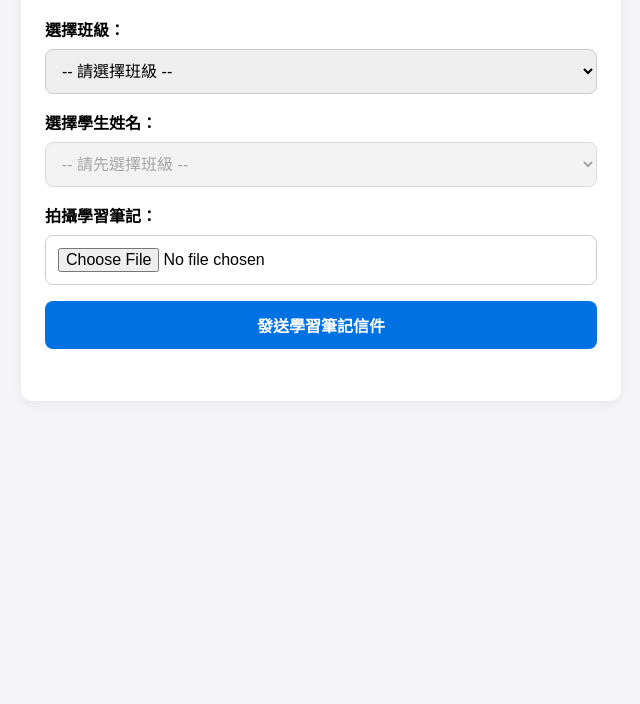
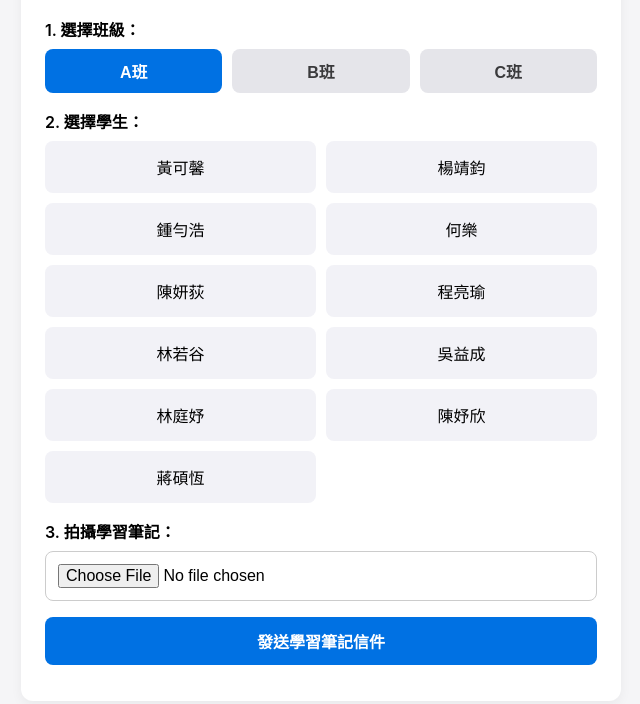
Before and after one commit to jimcozy/learning-pocket, a plain HTML site: page index.html in a window 1280 px wide. Both pictures are taken after a click on the button "發送學習筆記信件". Shown: the part 82-786 px from the top of the page, without its empty margins (319-959 px from the left). Drawn offline with nearby package versions, Linux system fonts and the light colour scheme.

Commit message:
Refactor HTML structure and improve styling

```diff
--- a/index.html
+++ b/index.html
@@ -19,41 +19,80 @@
       box-shadow: 0 4px 12px rgba(0, 0, 0, 0.05);
       margin-bottom: 20px;
     }
-    h2 {
-      margin-top: 0;
-      color: #1d1d1f;
+    h2 { margin-top: 0; color: #1d1d1f; }
+    label { display: block; margin: 16px 0 8px; font-weight: 600; }
+
+    /* 班級切換頁籤 */
+    .class-tabs {
+      display: flex;
+      gap: 10px;
+      margin-bottom: 16px;
     }
-    label {
-      display: block;
-      margin-bottom: 8px;
+    .tab-btn {
+      flex: 1;
+      padding: 10px;
+      background: #e5e5ea;
+      color: #3a3a3c;
+      border: none;
+      border-radius: 8px;
+      font-size: 16px;
       font-weight: 600;
+      cursor: pointer;
     }
-    select, input, button {
+    .tab-btn.active {
+      background: #0071e3;
+      color: white;
+    }
+
+    /* 學生按鈕網格 */
+    .student-grid {
+      display: grid;
+      grid-template-columns: repeat(2, 1fr);
+      gap: 10px;
+      margin-bottom: 16px;
+    }
+    .student-btn {
+      padding: 12px;
+      background: #f2f2f7;
+      border: 2px solid transparent;
+      border-radius: 8px;
+      font-size: 16px;
+      cursor: pointer;
+      text-align: center;
+      transition: all 0.2s;
+    }
+    .student-btn.selected {
+      background: #e3f2fd;
+      border-color: #0071e3;
+      color: #0071e3;
+      font-weight: bold;
+    }
+
+    input[type="file"], button.send-btn {
       width: 100%;
       padding: 12px;
-      margin-bottom: 16px;
       border-radius: 8px;
       border: 1px solid #ccc;
       box-sizing: border-box;
       font-size: 16px;
     }
-    button {
+    button.send-btn {
       background-color: #0071e3;
       color: white;
       border: none;
       font-weight: 600;
       cursor: pointer;
-      transition: background 0.2s;
+      margin-top: 16px;
     }
-    button:disabled {
+    button.send-btn:disabled {
       background-color: #a1a1a6;
       cursor: not-allowed;
     }
     #preview {
       width: 100%;
-      max-height: 300px;
+      max-height: 250px;
       object-fit: contain;
-      margin-bottom: 16px;
+      margin-top: 12px;
       display: none;
       border-radius: 8px;
     }
@@ -76,27 +115,25 @@
   <div class="card">
     <h2>學生個人學習口袋</h2>
 
-    <label for="classSelect">選擇班級：</label>
-    <select id="classSelect">
-      <option value="">-- 請選擇班級 --</option>
-    </select>
+    <label>1. 選擇班級：</label>
+    <div class="class-tabs" id="classTabs"></div>
 
-    <label for="studentSelect">選擇學生姓名：</label>
-    <select id="studentSelect" disabled>
-      <option value="">-- 請先選擇班級 --</option>
-    </select>
+    <label>2. 選擇學生：</label>
+    <div class="student-grid" id="studentGrid">
+      <div style="color: #8e8e93; grid-column: span 2;">請先選擇班級</div>
+    </div>
 
-    <label for="cameraInput">拍攝學習筆記：</label>
+    <label for="cameraInput">3. 拍攝學習筆記：</label>
     <input type="file" id="cameraInput" accept="image/*" capture="environment">
-
     <img id="preview" alt="照片預覽">
 
-    <button id="sendBtn" onclick="sendEmail()">發送學習筆記信件</button>
+    <button id="sendBtn" class="send-btn" onclick="sendEmail()">發送學習筆記信件</button>
     <div id="status"></div>
   </div>
 
   <script>
     let rawData = {};
+    let selectedStudent = null;
     let base64Image = "";
 
     // 載入學生資料 (students.json)
@@ -104,43 +141,59 @@
       .then(res => res.json())
       .then(data => {
         rawData = data;
-        const classSelect = document.getElementById('classSelect');
-
-        // 動態生成班級選項 (A班、B班...)
-        Object.keys(data).forEach(className => {
-          const opt = document.createElement('option');
-          opt.value = className;
-          opt.textContent = className;
-          classSelect.appendChild(opt);
-        });
+        renderClassTabs();
       })
       .catch(err => {
         console.error("無法載入學生名單:", err);
         alert("無法載入學生名單，請確認 students.json 檔案。");
       });
 
-    // 當班級改變時，更新學生清單
-    document.getElementById('classSelect').addEventListener('change', function() {
-      const selectedClass = this.value;
-      const studentSelect = document.getElementById('studentSelect');
+    // 渲染班級分頁
+    function renderClassTabs() {
+      const tabsContainer = document.getElementById('classTabs');
+      tabsContainer.innerHTML = '';
 
-      // 清空原本的學生選單
-      studentSelect.innerHTML = '<option value="">-- 請選擇學生 --</option>';
+      const classNames = Object.keys(rawData);
+      classNames.forEach((className, index) => {
+        const btn = document.createElement('button');
+        btn.className = `tab-btn ${index === 0 ? 'active' : ''}`;
+        btn.textContent = className;
+        btn.onclick = () => switchClass(className, btn);
+        tabsContainer.appendChild(btn);
+      });
 
-      if (selectedClass && rawData[selectedClass]) {
-        studentSelect.disabled = false;
-        rawData[selectedClass].forEach(student => {
-          const opt = document.createElement('option');
-          opt.value = student.email;
-          opt.dataset.name = student.name; // 儲存學生姓名
-          opt.textContent = `${student.name} (${student.email})`;
-          studentSelect.appendChild(opt);
-        });
-      } else {
-        studentSelect.disabled = true;
-        studentSelect.innerHTML = '<option value="">-- 請先選擇班級 --</option>';
+      // 預設載入第一個班級
+      if (classNames.length > 0) {
+        loadStudents(classNames[0]);
       }
-    });
+    }
+
+    // 切換班級
+    function switchClass(className, btnElement) {
+      document.querySelectorAll('.tab-btn').forEach(b => b.classList.remove('active'));
+      btnElement.classList.add('active');
+      selectedStudent = null; // 清除前一次選取的學生
+      loadStudents(className);
+    }
+
+    // 載入學生清單按鈕
+    function loadStudents(className) {
+      const grid = document.getElementById('studentGrid');
+      grid.innerHTML = '';
+
+      const students = rawData[className] || [];
+      students.forEach(student => {
+        const btn = document.createElement('button');
+        btn.className = 'student-btn';
+        btn.textContent = student.name;
+        btn.onclick = () => {
+          document.querySelectorAll('.student-btn').forEach(b => b.classList.remove('selected'));
+          btn.classList.add('selected');
+          selectedStudent = student;
+        };
+        grid.appendChild(btn);
+      });
+    }
 
     // 監聽照片上傳並轉換為 Base64
     document.getElementById('cameraInput').addEventListener('change', function(e) {
@@ -159,23 +212,8 @@
 
     // 發送信件
     function sendEmail() {
-      const classSelect = document.getElementById('classSelect');
-      const studentSelect = document.getElementById('studentSelect');
-
-      if (!classSelect.value) {
-        alert("請選擇班級！");
-        return;
-      }
-
-      const email = studentSelect.value;
-      const selectedOpt = studentSelect.options[studentSelect.selectedIndex];
-      const name = selectedOpt ? selectedOpt.dataset.name : "";
-
-      const status = document.getElementById('status');
-      const sendBtn = document.getElementById('sendBtn');
-
-      if (!email) {
-        alert("請選擇學生！");
+      if (!selectedStudent) {
+        alert("請點擊選擇學生姓名！");
         return;
       }
       if (!base64Image) {
@@ -183,20 +221,23 @@
         return;
       }
 
+      const status = document.getElementById('status');
+      const sendBtn = document.getElementById('sendBtn');
+
       sendBtn.disabled = true;
       status.style.color = "#0071e3";
       status.innerText = "信件傳送中，請稍候...";
 
       const templateParams = {
-        student_name: name,
-        to_email: email,
+        student_name: selectedStudent.name,
+        to_email: selectedStudent.email,
         image_data: base64Image
       };
 
       emailjs.send('service_tuy4a19', 'template_3v99cd8', templateParams)
         .then(function(response) {
           status.style.color = "green";
-          status.innerText = "✅ 信件發送成功！";
+          status.innerText = `✅ 已成功發送給 ${selectedStudent.name}！`;
           sendBtn.disabled = false;
         }, function(error) {
           console.error("發送失敗:", error);
```
